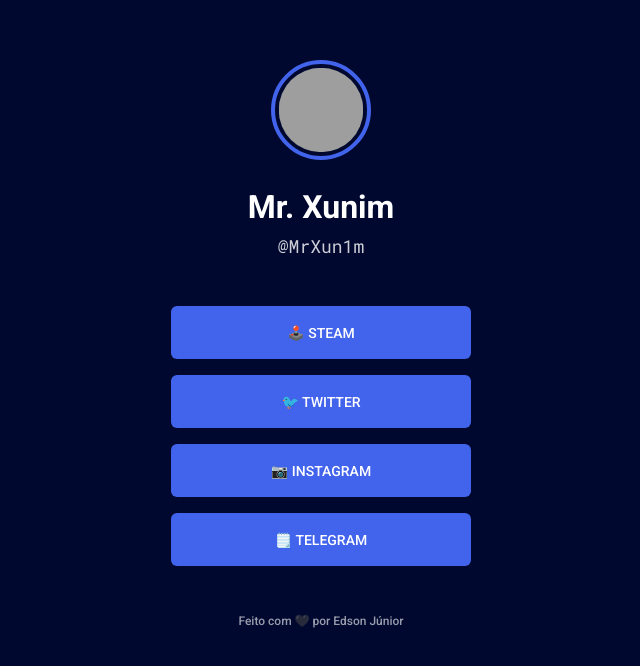
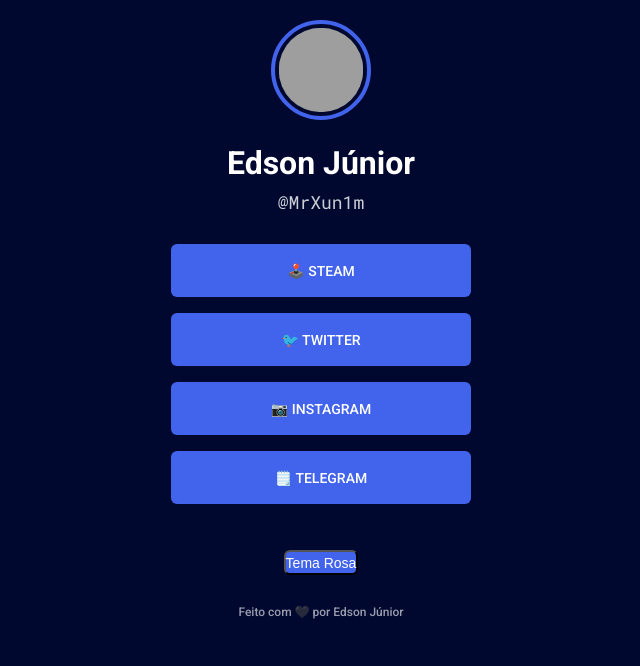
Before and after one commit to efojunior25/maratona-explorer-02, a plain HTML site: page index.html in a window 1280 px wide. Shown: the whole page, without its empty margins (319-959 px from the left). Drawn offline with Linux system fonts and the light colour scheme; grey boxes are pictures that could not be loaded.

Commit message:
Adicionando botão de temas

```diff
--- a/index.html
+++ b/index.html
@@ -13,13 +13,13 @@
   <body class="dark-blue">
     <div class="container">
       <img src="https://github.com/efojunior25.png" alt="Foto do Xunim" class="avatar">
-      <h1> Mr. Xunim </h1>
+      <h1> Edson Júnior</h1>
       <p class="username">@MrXun1m</p>
 
       <ul>
         <li>
           <a
-            href="https://steamcommunity.com/id/MrXunim/home/"
+            href="https://steamcommunity.com/id/MrXunim/"
             target="_blank"> 🕹️ Steam
           </a>
         </li>
@@ -41,10 +41,15 @@
             target="_blank">🗒️ Telegram
           </a>
         </li>
+        <li>
+          <button class="button">Tema Rosa</button>
+        </li>
       </ul>
 
       <footer> Feito com 🖤 por <a href="https://www.linkedin.com/in/efojunior25/" target="_blank">Edson Júnior</a>
     </div>
 
+    <script src="script.js"></script>
+
   </body>
 </html>
--- /dev/null
+++ b/script.js
@@ -0,0 +1,16 @@
+'use strict';
+
+const switcher = document.querySelector('.button');
+
+switcher.addEventListener('click', function() {
+    document.body.classList.toggle('pink')
+
+    var className = document.body.className;
+    if(className == "dark-blue"){
+        this.textContent = "Tema Rosa";
+    } else {
+        this.textContent = "Tema Azul";
+    }
+
+    console.log('Nome da classe atual: ' + className);
+});
--- a/styles.css
+++ b/styles.css
@@ -38,7 +38,7 @@
   .container {
     text-align: center;
     width: 300px;
-    margin: 60px auto;
+    margin: 20px auto;
   }
 
   img {
@@ -55,7 +55,7 @@
 
   h1 {
     font-size: 32px;
-    margin-top: 24px;
+    margin-top: 20px;
     margin-bottom: 8px;
   }
 
@@ -68,7 +68,7 @@
 
   ul {
     list-style: none;
-    margin: 48px 0;
+    margin: 30px 0;
   }
 
   ul li a {
@@ -80,10 +80,8 @@
     color: white;
     text-transform: uppercase;
     font-size: 14px;
-
     margin-bottom: 16px;
     border-radius: 6px;
-
     transition: background 400ms;
   }
 
@@ -91,10 +89,27 @@
     background: var(--primary-color-dark);
 
   }
+ button {
+    height: 25px;
+    align-items: center;
+    justify-content: center;
+    background: var(--primary-color);
+    color: white;
+    font-size: 14px;
+    margin-top: 30px;
+    margin-bottom: 0px;
+    border-radius: 6px;
+    transition: background 400ms;
+  }
+
+button:hover {
+  background: var(--primary-color-dark);
+}
 
   footer {
     font-weight: 500;
     font-size: 12px;
+
     opacity: 0.6;
     transition: opacity 400ms;
   }
```
